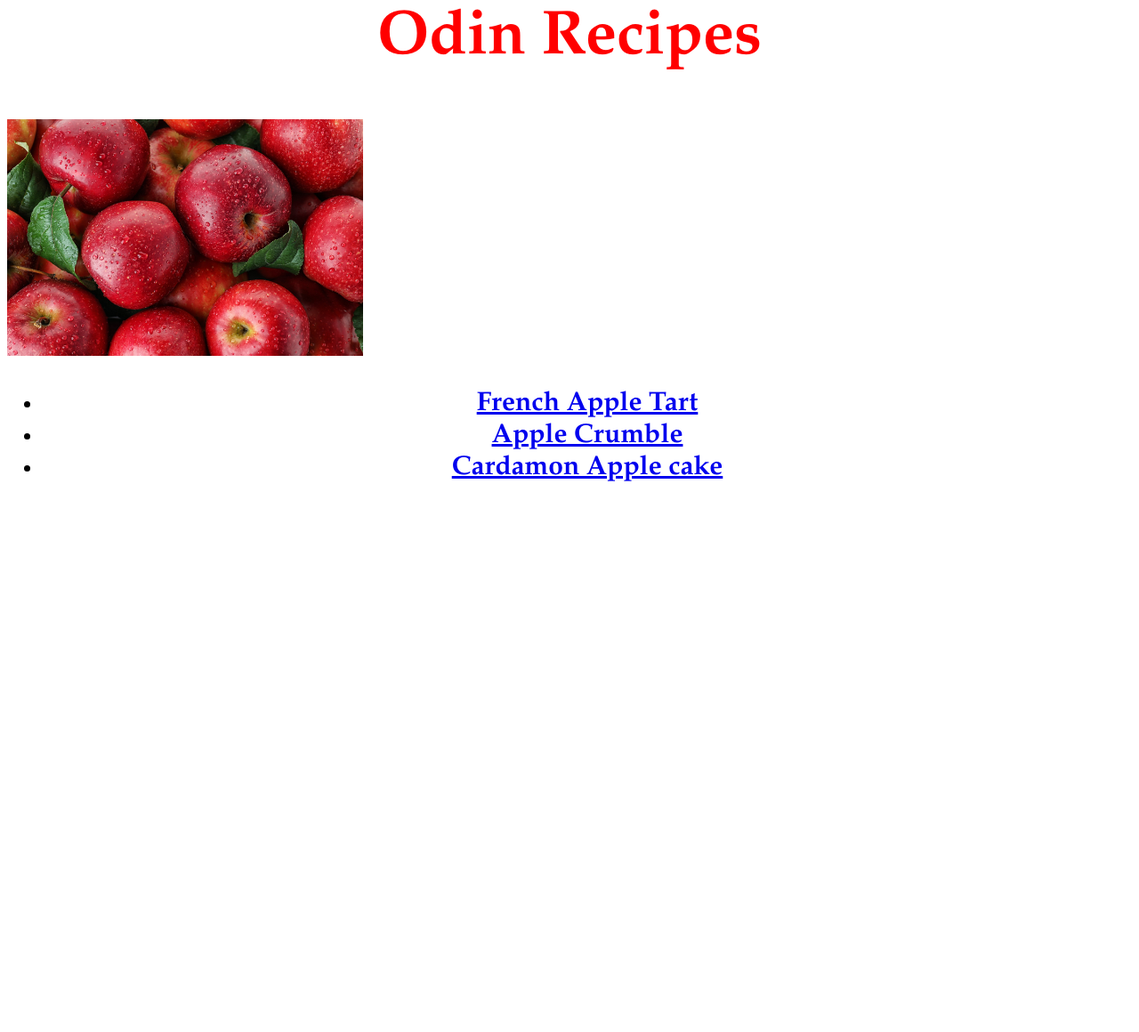
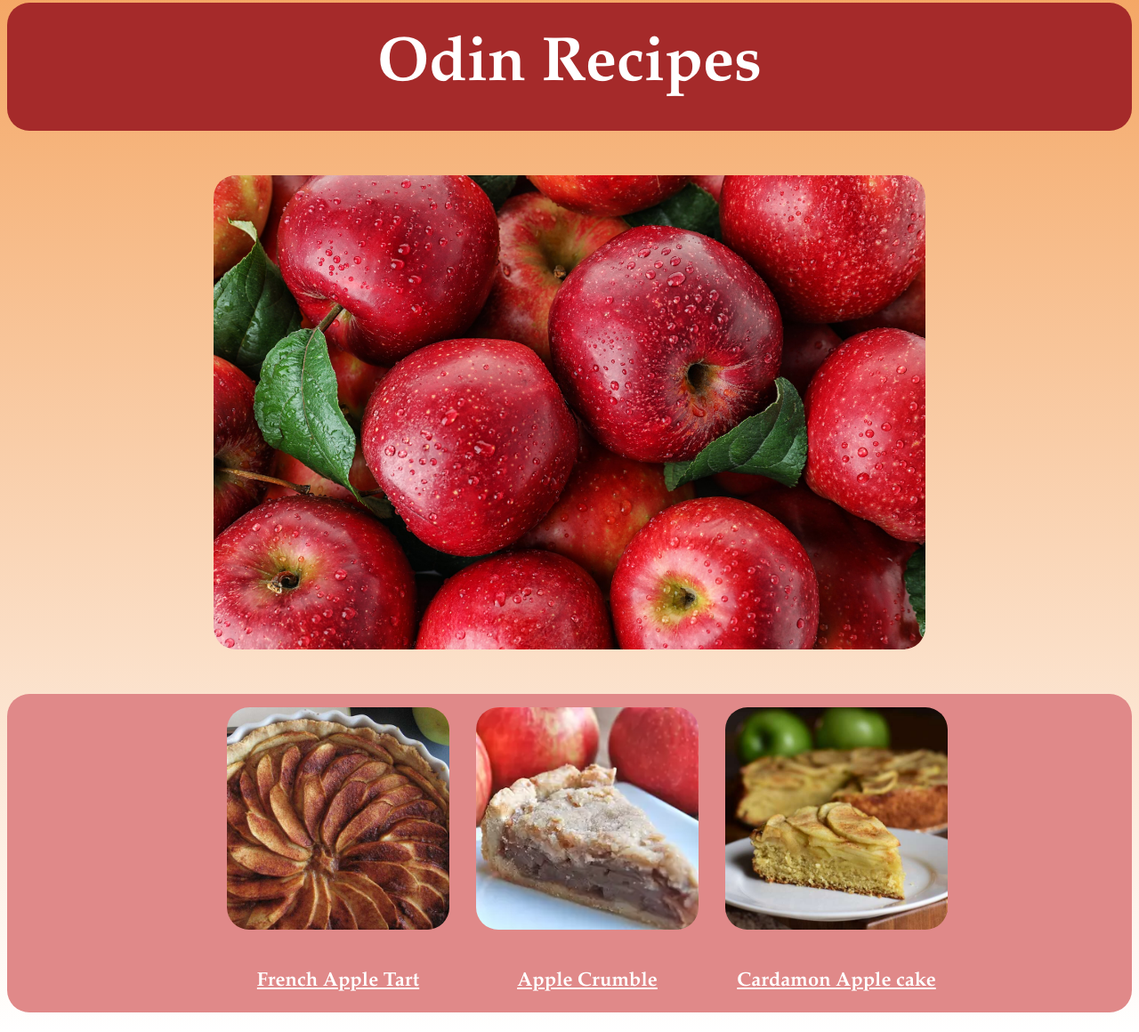
Before and after one commit to miiswom/odin-recipes, a plain HTML site: page index.html in a window 1280 px wide. Shown: the part 44-1204 px from the top of the page at 89% size. Before the commit the page ends 800 px from the top, so only its background shows below. Drawn offline with Linux system fonts and the light colour scheme.

Commit message:
Add basic layout to index.html using flexbox

```diff
--- a/index.html
+++ b/index.html
@@ -9,12 +9,20 @@
 
     <body>
         <h1 class="title">Odin Recipes</h1>
-            <img src="./img/red-apples.jpeg">
-        <div class="recipes">
-            <ul>
-                <li><a href="./recipes/tarte-amandine.html">French Apple Tart</a></li>
-                <li><a href="./recipes/apple-crumble.html">Apple Crumble</a></li>
-                <li><a href="./recipes/cardamon-apple-cake.html">Cardamon Apple cake</a></li>
+        <div class="red-apples">
+            <img style="border-radius: 25px;" src="./img/red-apples.jpeg">
+        </div>
+        <div class="recipes-container">
+            <ul class="recipes">
+                <li class="recipe-one">
+                    <img class="index-img" src="./img/tarte-amandine.jpeg">
+                    <p><a href="./recipes/tarte-amandine.html">French Apple Tart</a></p></li>
+                <li class="recipe-two">
+                    <img class="index-img" src="./img/apple-crumble.jpeg">
+                    <p><a href="./recipes/apple-crumble.html">Apple Crumble</a></p></li>
+                <li class="recipe-three">
+                    <img class="index-img" src="./img/cardamon-apple-cake.jpeg">
+                    <p><a href="./recipes/cardamon-apple-cake.html">Cardamon Apple cake</a></p></li>
             </ul>
         </div>
 
--- a/styles/styles.css
+++ b/styles/styles.css
@@ -1,20 +1,60 @@
 * {
     font-family: "Garamond", "Helvetica", sans-serif;
-}
+    color: white;
+    font-weight: bold;
+    }
+
+body {
+    background-color: SandyBrown;
+    background: linear-gradient(SandyBrown, white);
+
+    }
 
     img {
     height: auto;
-    width: 400px;
+    width: 800px;
     }
 
 .title {
     font-size: 70px;
     text-align: center;
-    color: red;
+    color: white;
+    background-color: brown;
+    border-radius: 25px;
+    padding-top: 30px;
+    padding-bottom: 30px;
+
 }
 
-.recipes {
+div .recipes {
+    display: flex;
+    justify-content: center;
     text-align: center;
-    font-size: 30px;
-    font-weight: bold;
+    font-size: 22px;
+    background-color: rgb(224, 137, 137);
+    border-radius: 25px;
+    list-style-type: none;
 }
+
+/*.recipe-one {
+    align-item: flex-start;
+}
+
+.recipe-two {
+    align-item: center;
+}*/
+
+.red-apples {
+    display: flex;
+    justify-content: center;
+    align-items: center;
+    margin-top: 50px;
+    margin-bottom: 50px;
+}
+
+.index-img {
+    width: 250px;
+    height: 250px;
+    border-radius: 25px;
+    margin: 15px;
+}
```
